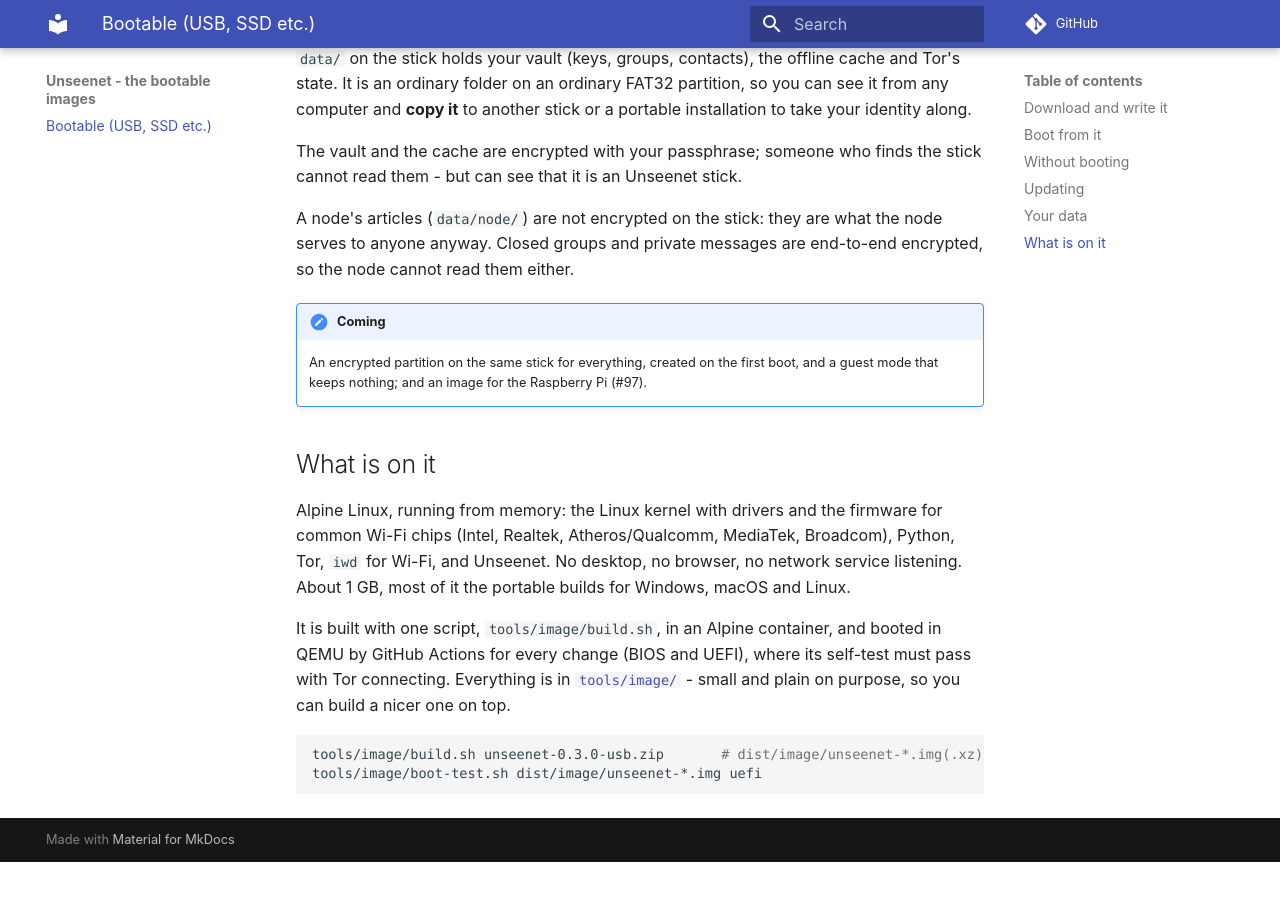
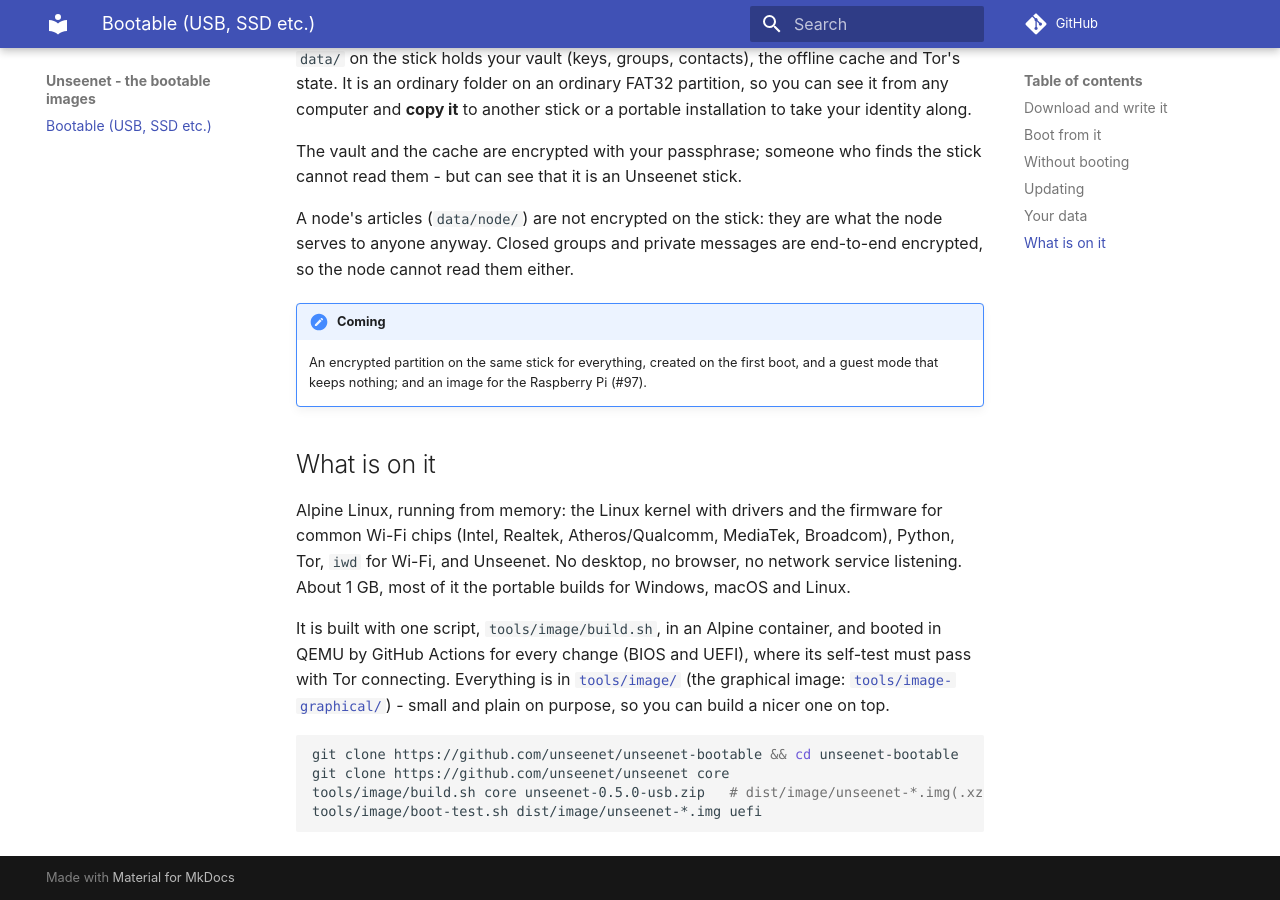
Before and after one commit to unseenet/unseenet-bootable, an MkDocs documentation site: the page built from docs/bootable.md, in a window 1280 px wide and 900 px high, scrolled down 2374 px. Built offline with MkDocs 1.6.1 and Material for MkDocs 9.7.7, drawn with Linux system fonts in a browser that asks for light colours; comment, search, counter and statistics services are not loaded; before the commit the page ends 3236 px from its top, so only the background shows below that.

Commit message:
Build the images with this repository's tools, on checkouts of the core and the graphical client (#5)

````diff
--- a/docs/bootable.md
+++ b/docs/bootable.md
@@ -112,10 +112,13 @@
 It is built with one script, `tools/image/build.sh`, in an Alpine container,
 and booted in QEMU by GitHub Actions for every change (BIOS and UEFI), where
 its self-test must pass with Tor connecting. Everything is in
-[`tools/image/`](https://github.com/unseenet/unseenet/tree/main/tools/image) -
+[`tools/image/`](https://github.com/unseenet/unseenet-bootable/tree/main/tools/image)
+(the graphical image: [`tools/image-graphical/`](https://github.com/unseenet/unseenet-bootable/tree/main/tools/image-graphical)) -
 small and plain on purpose, so you can build a nicer one on top.
 
 ```bash
-tools/image/build.sh unseenet-0.3.0-usb.zip       # dist/image/unseenet-*.img(.xz)
+git clone https://github.com/unseenet/unseenet-bootable && cd unseenet-bootable
+git clone https://github.com/unseenet/unseenet core
+tools/image/build.sh core unseenet-0.5.0-usb.zip   # dist/image/unseenet-*.img(.xz)
 tools/image/boot-test.sh dist/image/unseenet-*.img uefi
 ```
````
Also changed, not shown: CHANGELOG.md (+6 -0 lines), README.md (+3 -2 lines), 6 other files.
